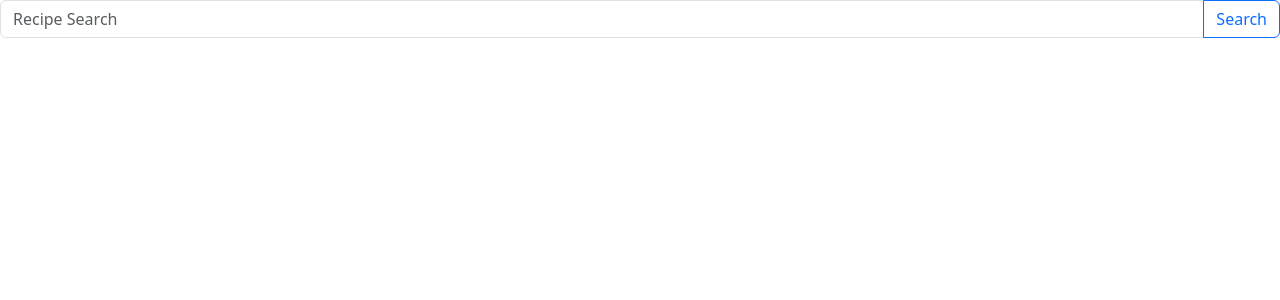
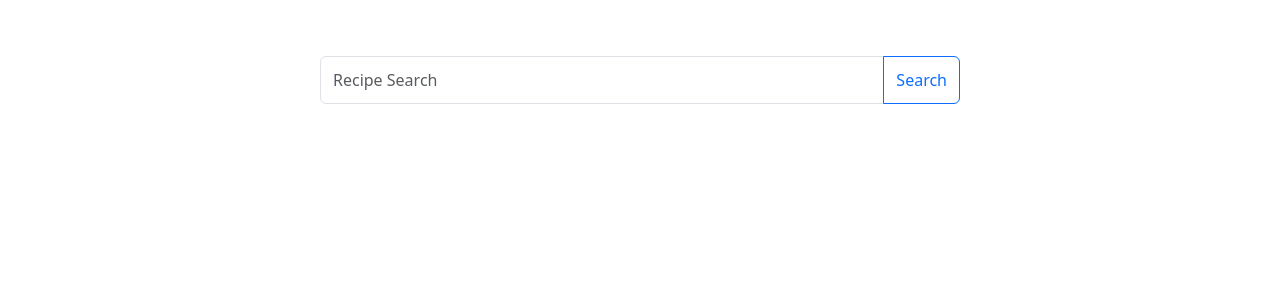
Before and after one commit to cquelle3/recipe-app, a React (Create React App) app: page / in a window 1280 px wide. Shown: the top 300 px of the page. Built offline with nearby package versions, Linux system fonts and the light colour scheme.

Commit message:
Pulling recipe data using search bar, displaying data in Bootstrap cards with clickable links to recipe

```diff
--- a/src/App.css
+++ b/src/App.css
@@ -1,3 +1,34 @@
 .recipe-card{
-  width: 18rem;
+  width: 25rem;
 }
+
+.search-bar-container{
+  width: 100%;
+  height: 10rem;
+  display: flex;
+  justify-content: center;
+  align-items: center;
+}
+
+.search-bar{
+  width: 50% !important;
+  height: 3rem !important;
+}
+
+.recipe-results-container{
+  width: 100%;
+  display: flex;
+  justify-content: center;
+  align-items: center;
+}
+
+.recipe-results{
+  width: 90%;
+  display: flex;
+  justify-content: center;
+  flex-wrap: wrap;
+}
+
+.recipe-result{
+  padding: 1rem;
+}
--- a/src/App.js
+++ b/src/App.js
@@ -46,11 +46,12 @@ import { Form, InputGroup } from 'react-bootstrap';
 
 
 function App() {
-  const [recipeData, setRecipeData] = useState(null);
+  const [searchInput, setSearchInput] = useState("");
+  const [recipeData, setRecipeData] = useState({'results': []});
 
   function searchRecipes(){
     fetch(
-      `https://api.spoonacular.com/recipes/complexSearch?apiKey=943dbaebed0b4e34b6e70ebf3284efbb&query=pasta&addRecipeInformation=true`
+      'https://api.spoonacular.com/recipes/complexSearch?apiKey=943dbaebed0b4e34b6e70ebf3284efbb&query=' + searchInput + '&addRecipeInformation=true'
     )
     .then(response => response.json())
     .then(data => {
@@ -62,25 +63,39 @@ function App() {
     });
   }
 
+  const onSearchChange = (e) => {
+    setSearchInput(e.target.value);
+  }
 
   return (
-      <InputGroup>
-        <Form.Control placeholder='Recipe Search' aria-label='Recipe Search'/>
-        <Button variant='outline-primary'>Search</Button>
-      </InputGroup>
-      /* <Card className='recipe-card'>
-        <Card.Header>Recipe</Card.Header>
-        <Card.Img src=''></Card.Img>
-        <Card.Body>
-          <Card.Title>Card Title</Card.Title>
-          <Card.Subtitle className='mb-2 text-muted'>Card Subtitle</Card.Subtitle>
-          <Card.Text>
-            Some quick example text to build on the card title and make up the
-            bulk of the card's content.
-          </Card.Text>
-          <Button variant='primary' onClick={searchRecipes}>Recipe Search</Button>
-        </Card.Body>
-      </Card> */
+      <>
+        <div className='search-bar-container'>
+          <InputGroup className='search-bar'>
+            <Form.Control placeholder='Recipe Search' aria-label='Recipe Search' onChange={onSearchChange}/>
+            <Button variant='outline-primary' onClick={searchRecipes}>Search</Button>
+          </InputGroup>
+        </div>
+
+        <div className='recipe-results-container'>
+          <div className='recipe-results'>
+            {recipeData['results'].map((recipe) => (
+              <div className='recipe-result'>
+                <Card className='recipe-card'>
+                  <Card.Header>{recipe['title']}</Card.Header>
+                  <Card.Img src={recipe['image']}></Card.Img>
+                  <Card.Body>
+                    <Card.Text dangerouslySetInnerHTML={{ __html: recipe['summary'] }}>
+                    </Card.Text>
+                    <a href={recipe['sourceUrl']} target='_blank'>
+                      <Button variant='primary'>Link</Button>
+                    </a>
+                  </Card.Body>
+                </Card>
+              </div>
+            ))}
+          </div>
+        </div>
+      </>
   )
 }
 
```
